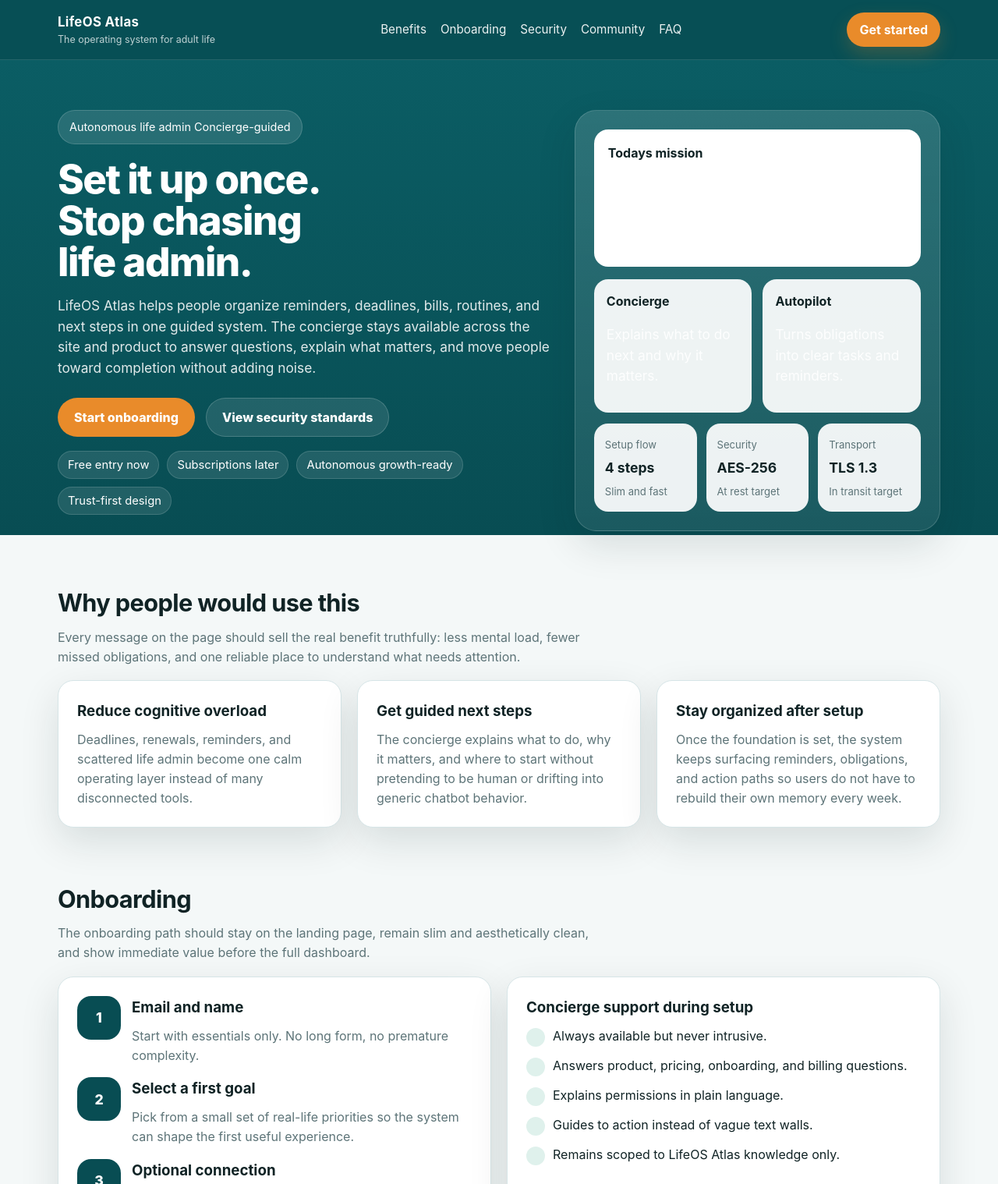
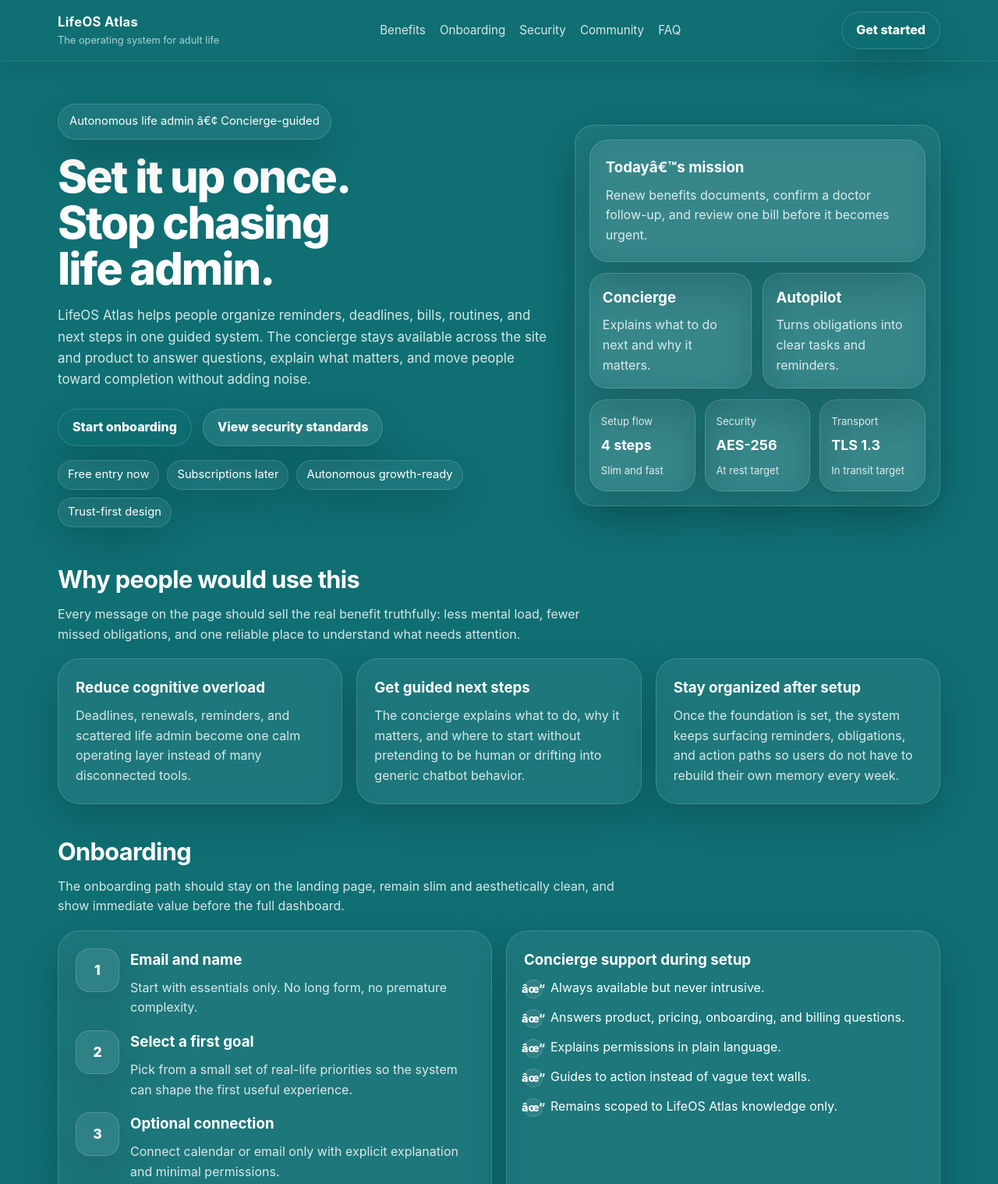
Before and after one commit to ddr2005dr2/annual-payment-service-Life-OS-Alas, a plain HTML site: page public/index.html in a window 1280 px wide. Shown: the top 1518 px of the page at 78% size. Drawn offline with Linux system fonts and the light colour scheme.

Commit message:
Apply one-color floating LifeOS Atlas fix

```diff
--- a/public/index.html
+++ b/public/index.html
@@ -8,19 +8,15 @@
   <link rel="canonical" href="https://www.lifeosatlas.com/" />
   <style>
     :root{
-      --bg:#0b5f66;
-      --bg-deep:#084d53;
-      --bg-soft:#eaf4f4;
-      --surface:#ffffff;
-      --surface-2:#f5fbfb;
-      --text:#102325;
-      --muted:#5d7478;
-      --line:#d6e5e7;
-      --accent:#e98b2a;
-      --accent-2:#0f7d87;
-      --white:#ffffff;
-      --shadow:0 18px 50px rgba(8,33,36,.12);
-      --radius:20px;
+      --teal:#0f6f73;
+      --teal-rgb:15,111,115;
+      --text:#ffffff;
+      --text-soft:rgba(255,255,255,.84);
+      --text-faint:rgba(255,255,255,.68);
+      --line:rgba(255,255,255,.16);
+      --line-soft:rgba(255,255,255,.1);
+      --shadow:0 18px 55px rgba(0,0,0,.18);
+      --radius:24px;
       --max:1180px;
     }
     *{box-sizing:border-box}
@@ -29,133 +25,104 @@
       margin:0;
       font-family:Inter,Segoe UI,Arial,sans-serif;
       color:var(--text);
-      background:linear-gradient(180deg,var(--bg) 0%, var(--bg-deep) 26%, #f4f8f8 26%, #f4f8f8 100%);
-      line-height:1.55;
+      background:var(--teal);
+      line-height:1.6;
     }
     a{text-decoration:none;color:inherit}
     .shell{max-width:var(--max);margin:0 auto;padding:0 24px}
     .site-header{
       position:sticky;top:0;z-index:20;
+      background:var(--teal);
+      border-bottom:1px solid var(--line-soft);
+      box-shadow:0 10px 30px rgba(0,0,0,.08);
+    }
+    .nav{display:flex;align-items:center;justify-content:space-between;gap:18px;min-height:78px}
+    .brand{display:flex;flex-direction:column}
+    .brand strong{font-size:1.04rem;letter-spacing:.02em}
+    .brand span{font-size:.8rem;color:var(--text-faint)}
+    .nav-links{display:flex;gap:18px;flex-wrap:wrap}
+    .nav-links a{color:var(--text-soft);font-size:.95rem;padding:10px 0}
+    .cta-mini,.btn{
+      display:inline-flex;align-items:center;justify-content:center;
+      min-height:48px;padding:0 18px;border-radius:999px;font-weight:800;
+      border:1px solid var(--line);backdrop-filter:blur(12px);
+      background:rgba(var(--teal-rgb),.22);
+      color:#fff;
+      box-shadow:var(--shadow);
+    }
+    .btn-secondary{background:rgba(255,255,255,.08)}
+    .hero{padding:54px 0 24px}
+    .hero-grid{display:grid;grid-template-columns:1.15fr .85fr;gap:28px;align-items:center}
+    .eyebrow,
+    .tag,
+    .floating,
+    .mission,
+    .mini,
+    .stat,
+    .section-soft,
+    .footer-cta{
+      background:rgba(255,255,255,.06);
+      border:1px solid var(--line);
+      box-shadow:var(--shadow);
       backdrop-filter:blur(16px);
-      background:rgba(8,77,83,.86);
-      border-bottom:1px solid rgba(255,255,255,.12);
-    }
-    .nav{
-      display:flex;align-items:center;justify-content:space-between;
-      min-height:76px;gap:20px;
-    }
-    .brand{
-      display:flex;flex-direction:column;color:#fff;
-    }
-    .brand strong{font-size:1.05rem;letter-spacing:.02em}
-    .brand span{font-size:.78rem;color:rgba(255,255,255,.74)}
-    .nav-links{display:flex;gap:18px;flex-wrap:wrap}
-    .nav-links a{
-      color:rgba(255,255,255,.92);font-size:.95rem;
-      padding:10px 0;
-    }
-    .cta-mini{
-      display:inline-flex;align-items:center;justify-content:center;
-      min-height:44px;padding:0 16px;border-radius:999px;
-      background:var(--accent);color:#fff;font-weight:700;
-      box-shadow:0 10px 24px rgba(233,139,42,.22);
-    }
-    .hero{
-      padding:64px 0 34px;
-      color:#fff;
-    }
-    .hero-grid{
-      display:grid;grid-template-columns:1.15fr .85fr;gap:28px;align-items:stretch;
     }
     .eyebrow{
-      display:inline-flex;gap:10px;align-items:center;
-      background:rgba(255,255,255,.12);
-      border:1px solid rgba(255,255,255,.16);
-      color:#fff;padding:10px 14px;border-radius:999px;
-      font-size:.9rem;
+      display:inline-flex;align-items:center;gap:10px;padding:10px 14px;border-radius:999px;
+      color:#fff;font-size:.92rem;
     }
     h1{
-      font-size:clamp(2.3rem,4vw,4.7rem);
-      line-height:1.03;margin:18px 0 14px;font-weight:800;letter-spacing:-.03em;
-      max-width:10.6ch;
+      font-size:clamp(2.4rem,4.5vw,4.8rem);
+      line-height:1.03;margin:18px 0 14px;font-weight:800;letter-spacing:-.035em;max-width:10.5ch;
     }
-    .hero p{
-      max-width:64ch;
-      color:rgba(255,255,255,.88);
-      font-size:1.08rem;
-    }
-    .hero-actions{
-      display:flex;gap:14px;flex-wrap:wrap;margin:24px 0 18px;
-    }
-    .btn{
-      min-height:50px;padding:0 20px;border-radius:999px;
-      display:inline-flex;align-items:center;justify-content:center;font-weight:800;
-      border:1px solid transparent;
-    }
-    .btn-primary{background:var(--accent);color:#fff}
-    .btn-secondary{background:rgba(255,255,255,.1);color:#fff;border-color:rgba(255,255,255,.18)}
-    .hero-tags{display:flex;gap:10px;flex-wrap:wrap;margin-top:16px}
-    .hero-tags span{
-      display:inline-flex;align-items:center;min-height:36px;padding:0 12px;border-radius:999px;
-      background:rgba(255,255,255,.1);border:1px solid rgba(255,255,255,.14);
-      color:#fff;font-size:.92rem;
-    }
-    .panel{
-      background:linear-gradient(180deg,rgba(255,255,255,.14),rgba(255,255,255,.08));
-      border:1px solid rgba(255,255,255,.16);
-      border-radius:28px;padding:24px;box-shadow:var(--shadow);
-    }
-    .card{
-      background:var(--surface);border:1px solid var(--line);border-radius:var(--radius);
-      box-shadow:var(--shadow);
-    }
-    .mission{
-      background:#fff;color:var(--text);padding:18px;border-radius:18px;margin-bottom:16px;
-    }
-    .mission h3,.mini h3{margin:0 0 8px;font-size:1rem}
+    .lead{max-width:62ch;color:var(--text-soft);font-size:1.06rem}
+    .hero-actions{display:flex;gap:14px;flex-wrap:wrap;margin:24px 0 18px}
+    .hero-tags{display:flex;gap:10px;flex-wrap:wrap}
+    .tag{display:inline-flex;align-items:center;min-height:38px;padding:0 12px;border-radius:999px;color:#fff;font-size:.92rem}
+    .floating{padding:18px;border-radius:var(--radius)}
+    .mission{padding:20px;border-radius:var(--radius);margin-bottom:14px}
     .mini-grid{display:grid;grid-template-columns:1fr 1fr;gap:14px;margin-bottom:14px}
-    .mini{padding:16px;border-radius:18px;background:rgba(255,255,255,.92);color:var(--text)}
+    .mini{padding:16px;border-radius:22px}
+    .mini h3,.mission h3,.section-soft h3{margin:0 0 8px}
+    .mini p,.mission p,.stat span,.section-soft p,.lead-2,.faq-item p{margin:0;color:var(--text-soft)}
     .stats{display:grid;grid-template-columns:repeat(3,1fr);gap:12px}
-    .stat{padding:14px;border-radius:18px;background:rgba(255,255,255,.92);color:var(--text)}
-    .stat strong{display:block;font-size:1.1rem;margin:4px 0}
-    .small{font-size:.82rem;color:var(--muted)}
-    section.section{padding:34px 0}
-    .surface{background:#f4f8f8}
-    .head{
-      display:flex;justify-content:space-between;gap:20px;align-items:end;margin-bottom:18px
-    }
-    .head h2{margin:0;font-size:clamp(1.7rem,2.4vw,2.6rem);letter-spacing:-.02em}
-    .head p{margin:8px 0 0;color:var(--muted);max-width:70ch}
-    .grid-3{display:grid;grid-template-columns:repeat(3,1fr);gap:20px}
-    .grid-2{display:grid;grid-template-columns:repeat(2,1fr);gap:20px}
-    .box{padding:24px}
-    .box h3{margin:0 0 10px}
-    .box p{margin:0;color:var(--muted)}
+    .stat{padding:14px;border-radius:22px}
+    .stat strong{display:block;font-size:1.12rem;margin:4px 0}
+    .small{font-size:.82rem;color:var(--text-faint)}
+    .section{padding:18px 0}
+    .section-head{margin-bottom:18px}
+    .section-head h2{margin:0;font-size:clamp(1.7rem,2.4vw,2.6rem);letter-spacing:-.02em}
+    .section-head p{margin:8px 0 0;max-width:72ch;color:var(--text-soft)}
+    .grid-3,.grid-2,.trust-strip,.footer-links{display:grid;gap:18px}
+    .grid-3{grid-template-columns:repeat(3,1fr)}
+    .grid-2{grid-template-columns:repeat(2,1fr)}
+    .trust-strip{grid-template-columns:repeat(3,1fr)}
+    .section-soft{padding:22px;border-radius:28px}
     .timeline{display:grid;gap:16px}
     .timeline-item{display:grid;grid-template-columns:56px 1fr;gap:14px;align-items:start}
     .step{
-      width:56px;height:56px;border-radius:18px;background:var(--bg-deep);color:#fff;
-      display:flex;align-items:center;justify-content:center;font-size:1.1rem;font-weight:800;
+      width:56px;height:56px;border-radius:18px;border:1px solid var(--line);
+      background:rgba(255,255,255,.08);display:flex;align-items:center;justify-content:center;
+      font-size:1.1rem;font-weight:800;color:#fff;box-shadow:var(--shadow);
     }
     .bullets{display:grid;gap:12px;margin:0;padding:0;list-style:none}
-    .bullets li{display:flex;gap:10px;align-items:flex-start;color:var(--text)}
+    .bullets li{display:flex;gap:10px;align-items:flex-start}
     .tick{
-      width:24px;height:24px;flex:0 0 24px;border-radius:999px;background:#dff1ec;color:#0a6d4f;
-      display:flex;align-items:center;justify-content:center;font-size:.9rem;font-weight:800;margin-top:2px;
+      width:24px;height:24px;flex:0 0 24px;border-radius:999px;border:1px solid var(--line);
+      background:rgba(255,255,255,.08);display:flex;align-items:center;justify-content:center;
+      font-size:.9rem;font-weight:800;color:#fff;margin-top:2px;
     }
-    .trust-strip{display:grid;grid-template-columns:repeat(3,1fr);gap:20px}
-    .footer-cta{
-      background:linear-gradient(135deg,var(--bg-deep),var(--bg));
-      color:#fff;padding:30px;border-radius:28px;box-shadow:var(--shadow)
+    .faq-list{display:grid;gap:14px}
+    .faq-item{padding:20px;border-radius:24px;background:rgba(255,255,255,.05);border:1px solid var(--line);box-shadow:var(--shadow);backdrop-filter:blur(16px)}
+    .footer-cta{padding:28px;border-radius:30px}
+    .footer-cta p{color:var(--text-soft)}
+    footer.site-footer{padding:30px 0 48px}
+    .footer-links{grid-template-columns:repeat(4,minmax(0,1fr));margin-top:14px}
+    .footer-links a{
+      display:flex;align-items:center;min-height:48px;padding:0 14px;border-radius:16px;
+      background:rgba(255,255,255,.05);border:1px solid var(--line-soft);color:#fff;
     }
-    .footer-cta p{color:rgba(255,255,255,.82)}
-    footer.site-footer{
-      padding:28px 0 48px;color:#d7e5e7;background:#082f33;margin-top:34px
-    }
-    .footer-links{display:flex;gap:18px;flex-wrap:wrap;margin-top:14px}
-    .footer-links a{color:#fff;opacity:.88}
     @media (max-width: 1024px){
-      .hero-grid,.grid-3,.grid-2,.trust-strip{grid-template-columns:1fr}
+      .hero-grid,.grid-3,.grid-2,.trust-strip,.footer-links{grid-template-columns:1fr}
       .stats{grid-template-columns:1fr}
     }
     @media (max-width: 720px){
@@ -189,27 +156,27 @@
     <section class="hero">
       <div class="shell hero-grid">
         <div>
-          <span class="eyebrow">Autonomous life admin  Concierge-guided</span>
+          <span class="eyebrow">Autonomous life admin â€¢ Concierge-guided</span>
           <h1>Set it up once. Stop chasing life admin.</h1>
-          <p>
+          <p class="lead">
             LifeOS Atlas helps people organize reminders, deadlines, bills, routines, and next steps in one guided system.
             The concierge stays available across the site and product to answer questions, explain what matters, and move people toward completion without adding noise.
           </p>
           <div class="hero-actions">
-            <a class="btn btn-primary" href="#onboarding">Start onboarding</a>
+            <a class="btn" href="#onboarding">Start onboarding</a>
             <a class="btn btn-secondary" href="#security">View security standards</a>
           </div>
           <div class="hero-tags">
-            <span>Free entry now</span>
-            <span>Subscriptions later</span>
-            <span>Autonomous growth-ready</span>
-            <span>Trust-first design</span>
+            <span class="tag">Free entry now</span>
+            <span class="tag">Subscriptions later</span>
+            <span class="tag">Autonomous growth-ready</span>
+            <span class="tag">Trust-first design</span>
           </div>
         </div>
 
-        <aside class="panel" aria-label="Product preview">
+        <aside class="floating" aria-label="Product preview">
           <div class="mission">
-            <h3>Todays mission</h3>
+            <h3>Todayâ€™s mission</h3>
             <p>Renew benefits documents, confirm a doctor follow-up, and review one bill before it becomes urgent.</p>
           </div>
           <div class="mini-grid">
@@ -231,24 +198,22 @@
       </div>
     </section>
 
-    <section class="section surface" id="benefits">
+    <section class="section" id="benefits">
       <div class="shell">
-        <div class="head">
-          <div>
+        <div class="section-head">
           <h2>Why people would use this</h2>
           <p>Every message on the page should sell the real benefit truthfully: less mental load, fewer missed obligations, and one reliable place to understand what needs attention.</p>
         </div>
-        </div>
         <div class="grid-3">
-          <article class="card box">
+          <article class="section-soft">
             <h3>Reduce cognitive overload</h3>
             <p>Deadlines, renewals, reminders, and scattered life admin become one calm operating layer instead of many disconnected tools.</p>
           </article>
-          <article class="card box">
+          <article class="section-soft">
             <h3>Get guided next steps</h3>
             <p>The concierge explains what to do, why it matters, and where to start without pretending to be human or drifting into generic chatbot behavior.</p>
           </article>
-          <article class="card box">
+          <article class="section-soft">
             <h3>Stay organized after setup</h3>
             <p>Once the foundation is set, the system keeps surfacing reminders, obligations, and action paths so users do not have to rebuild their own memory every week.</p>
           </article>
@@ -256,55 +221,51 @@
       </div>
     </section>
 
-    <section class="section surface" id="onboarding">
+    <section class="section" id="onboarding">
       <div class="shell">
-        <div class="head">
-          <div>
+        <div class="section-head">
           <h2>Onboarding</h2>
           <p>The onboarding path should stay on the landing page, remain slim and aesthetically clean, and show immediate value before the full dashboard.</p>
         </div>
-        </div>
         <div class="grid-2">
-          <div class="card box">
+          <div class="section-soft">
             <div class="timeline">
-              <div class="timeline-item"><div class="step">1</div><div><h3>Email and name</h3><p>Start with essentials only. No long form, no premature complexity.</p></div></div>
-              <div class="timeline-item"><div class="step">2</div><div><h3>Select a first goal</h3><p>Pick from a small set of real-life priorities so the system can shape the first useful experience.</p></div></div>
-              <div class="timeline-item"><div class="step">3</div><div><h3>Optional connection</h3><p>Connect calendar or email only with explicit explanation and minimal permissions.</p></div></div>
-              <div class="timeline-item"><div class="step">4</div><div><h3>See the first mission</h3><p>Deliver a visible value moment immediately so the user understands why the service matters.</p></div></div>
+              <div class="timeline-item"><div class="step">1</div><div><h3>Email and name</h3><p class="lead-2">Start with essentials only. No long form, no premature complexity.</p></div></div>
+              <div class="timeline-item"><div class="step">2</div><div><h3>Select a first goal</h3><p class="lead-2">Pick from a small set of real-life priorities so the system can shape the first useful experience.</p></div></div>
+              <div class="timeline-item"><div class="step">3</div><div><h3>Optional connection</h3><p class="lead-2">Connect calendar or email only with explicit explanation and minimal permissions.</p></div></div>
+              <div class="timeline-item"><div class="step">4</div><div><h3>See the first mission</h3><p class="lead-2">Deliver a visible value moment immediately so the user understands why the service matters.</p></div></div>
             </div>
           </div>
-          <div class="card box">
+          <div class="section-soft">
             <h3>Concierge support during setup</h3>
             <ul class="bullets">
-              <li><span class="tick"></span><span>Always available but never intrusive.</span></li>
-              <li><span class="tick"></span><span>Answers product, pricing, onboarding, and billing questions.</span></li>
-              <li><span class="tick"></span><span>Explains permissions in plain language.</span></li>
-              <li><span class="tick"></span><span>Guides to action instead of vague text walls.</span></li>
-              <li><span class="tick"></span><span>Remains scoped to LifeOS Atlas knowledge only.</span></li>
+              <li><span class="tick">âœ“</span><span>Always available but never intrusive.</span></li>
+              <li><span class="tick">âœ“</span><span>Answers product, pricing, onboarding, and billing questions.</span></li>
+              <li><span class="tick">âœ“</span><span>Explains permissions in plain language.</span></li>
+              <li><span class="tick">âœ“</span><span>Guides to action instead of vague text walls.</span></li>
+              <li><span class="tick">âœ“</span><span>Remains scoped to LifeOS Atlas knowledge only.</span></li>
             </ul>
           </div>
         </div>
       </div>
     </section>
 
-    <section class="section surface" id="security">
+    <section class="section" id="security">
       <div class="shell">
-        <div class="head">
-          <div>
+        <div class="section-head">
           <h2>Security and trust</h2>
           <p>The platform should communicate visible trust architecture across the front end, middle layer, and backend so users understand the product is secure and deliberate.</p>
         </div>
-        </div>
         <div class="trust-strip">
-          <article class="card box">
+          <article class="section-soft">
             <h3>Encryption</h3>
             <p>Design target: TLS 1.3 for data in transit, AES-256 at rest, encrypted backups, and KMS-managed key controls.</p>
           </article>
-          <article class="card box">
+          <article class="section-soft">
             <h3>Access control</h3>
             <p>Least-privilege permissions, MFA-capable authentication, server-side secret handling, and audited administrative actions.</p>
           </article>
-          <article class="card box">
+          <article class="section-soft">
             <h3>User safety</h3>
             <p>Minimal permission requests, plain-language disclosures, visible policy pages, and deletion and cancellation pathways that are easy to understand.</p>
           </article>
@@ -312,13 +273,13 @@
       </div>
     </section>
 
-    <section class="section surface">
+    <section class="section">
       <div class="shell">
         <div class="footer-cta">
           <h2>Built to convert, guide, and protect</h2>
           <p>This page is designed to explain why the service matters, reduce hesitation, and prepare users for a secure onboarding experience with a persistent concierge and a clear trust posture.</p>
           <div class="hero-actions">
-            <a class="btn btn-primary" href="#onboarding">Start onboarding</a>
+            <a class="btn" href="#onboarding">Start onboarding</a>
             <a class="btn btn-secondary" href="/faq">See answers</a>
           </div>
         </div>
```
Also changed, not shown: ai-disclosure.html (+1 -1 lines), cancellation-policy.html (+1 -1 lines), community.html (+8 -5 lines), data-deletion.html (+1 -1 lines), faq.html (+7 -13 lines), index.html (+119 -158 lines), privacy.html (+1 -1 lines), public/ai-disclosure.html (+1 -1 lines), public/cancellation-policy.html (+1 -1 lines), public/community.html (+8 -5 lines), public/data-deletion.html (+1 -1 lines), public/faq.html (+7 -13 lines), public/privacy.html (+1 -1 lines), public/refund-policy.html (+1 -1 lines), 3 more files. Lines whose indentation alone changed are shown as unchanged.
